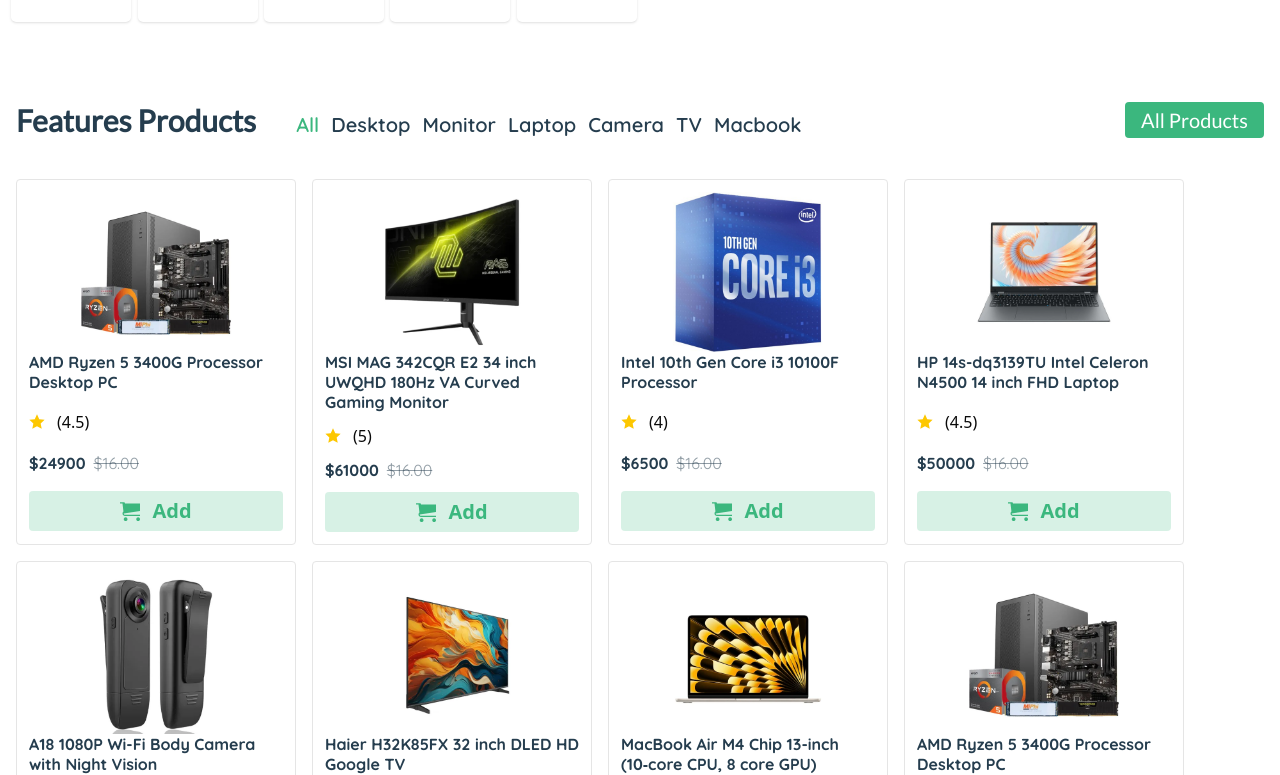
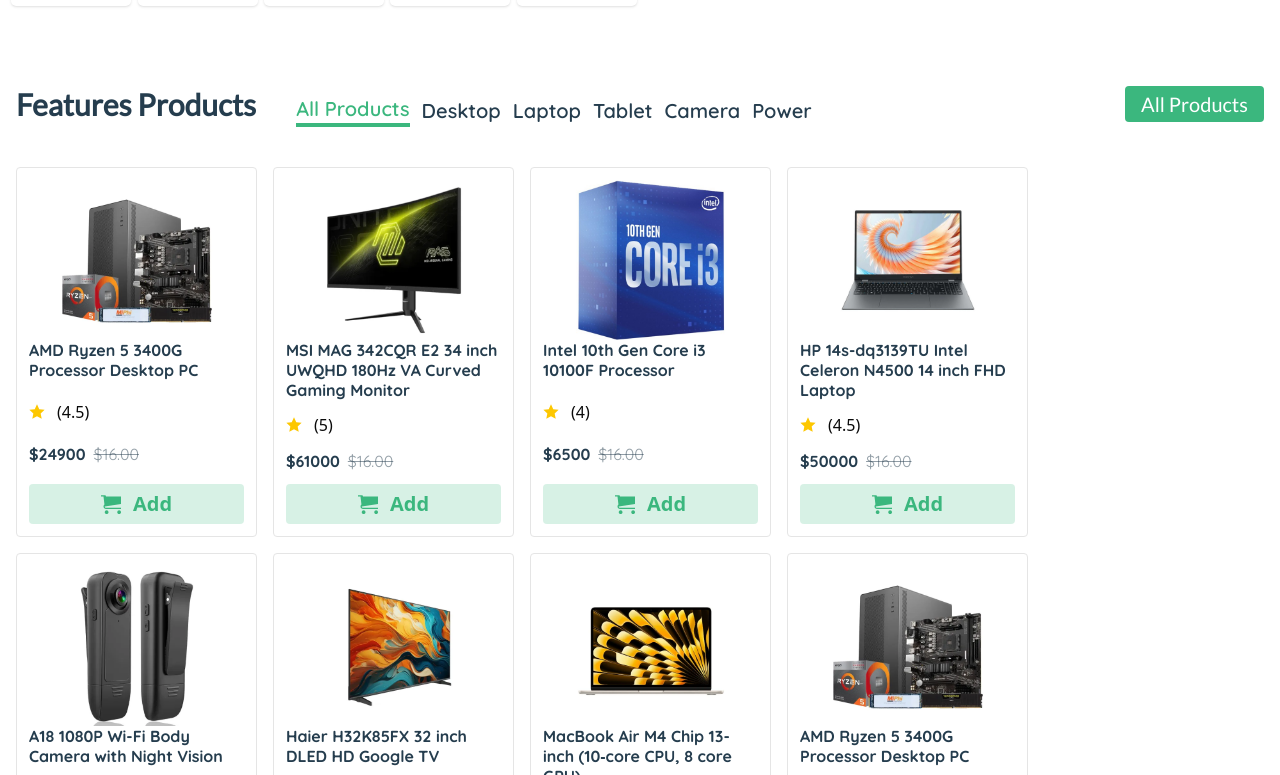
Before and after one commit to Towhid-22/Fashvio, a Next.js app in the folder frontend/: page / in a window 1280 px wide. Shown: the part 1125-1900 px from the top of the page. Built offline with nearby package versions, Linux system fonts and the light colour scheme.

Commit message:
error.js and loading.js added

```diff
--- a/frontend/public/index.js
+++ b/frontend/public/index.js
@@ -593,7 +593,7 @@ const products = [
     price: 3450,
     rating: 4.5,
     category: "Power",
-    isFeatured: false,
+    isFeatured: true,
     newArrival: false,
   },
 ];
--- /dev/null
+++ b/frontend/src/app/error.js
@@ -0,0 +1,25 @@
+"use client"; // Error boundaries must be Client Components
+
+import { useEffect } from "react";
+
+export default function Error({ error, reset }) {
+  useEffect(() => {
+    // Log the error to an error reporting service
+    console.error(error);
+  }, [error]);
+
+  return (
+    <div className="flex flex-col items-center justify-center h-screen">
+      <h2 className="font-lato font-bold text-5xl text-textPrimary">Something went wrong!</h2>
+      <button
+      className="text-3xl font-lato mt-5 bg-primaryColor text-white px-5 py-2 rounded cursor-pointer"
+        onClick={
+
+          () => reset()
+        }
+      >
+        Try again
+      </button>
+    </div>
+  );
+}
--- a/frontend/src/app/layout.js
+++ b/frontend/src/app/layout.js
@@ -25,7 +25,7 @@ const playfair = Playfair_Display({
 });
 
 export const metadata = {
-  title: "Nest",
+  title: "Fashvio",
   description: "Generated by create next app",
 };
 
--- /dev/null
+++ b/frontend/src/app/loading.js
@@ -0,0 +1,15 @@
+import React from "react";
+import { Skeleton } from "@/components/ui/skeleton";
+const loading = () => {
+  return (
+    <div className="flex items-center justify-center space-x-4">
+      <Skeleton className="h-12 w-12 rounded-full" />
+      <div className="space-y-2">
+        <Skeleton className="h-4 w-[250px]" />
+        <Skeleton className="h-4 w-[200px]" />
+      </div>
+    </div>
+  );
+};
+
+export default loading;
--- a/frontend/src/components/category/Category.jsx
+++ b/frontend/src/components/category/Category.jsx
@@ -6,7 +6,7 @@ const Category = () => {
     <div className="mx-auto max-w-[1580px] px-4 mt-6">
       <div className="grid grid-cols-2 sm:grid-cols-5 lg:grid-cols-7 xl:grid-cols-10 2xl:grid-cols-12 gap-4 place-items-center">
         {categories.map((item) => (
-          <div className="shadow p-3 flex flex-col items-center w-30 h-30 justify-center rounded-[5px] cursor-pointer hover:bg-primaryColor/20 transition-all duration-300">
+          <div key={item.id} className="shadow p-3 flex flex-col items-center w-30 h-30 justify-center rounded-[5px] cursor-pointer hover:bg-primaryColor/20 transition-all duration-300">
             <img src={item.image} alt={item.name} className="w-12 h-12" />
             <p className="text-textprimaryColor font-quicksand font-semibold mt-1">
               {item.name}
--- a/frontend/src/components/common/Breadcrumb.jsx
+++ b/frontend/src/components/common/Breadcrumb.jsx
@@ -14,7 +14,6 @@ const Breadcrumb = () => {
     name: name,
     href: `/${pathSegments.slice(0, index + 1).join("/")}`,
   }));
-  console.log(bredcrumbItems);
   return (
     <div className="bg-gray-100 px-4 md:px-0 py-3">
       <Container>
--- a/frontend/src/components/common/Container.jsx
+++ b/frontend/src/components/common/Container.jsx
@@ -1,7 +1,7 @@
 import React from "react";
 
 const Container = ({ children }) => {
-  return <div className="lg:w-[1580px] mx-auto">{children}</div>;
+  return <div className="max-w-[1580px] mx-auto">{children}</div>;
 };
 
 export default Container;
--- a/frontend/src/components/common/Product.jsx
+++ b/frontend/src/components/common/Product.jsx
@@ -6,7 +6,7 @@ import { FaRegHeart } from "react-icons/fa6";
 import { LuArrowRightLeft } from "react-icons/lu";
 import { MdRemoveRedEye } from "react-icons/md";
 
-const Product = ({ product }) => {
+const Product = ({ product, key }) => {
   const [qucikView, setQucikView] = useState(false);
   const [id, setId] = useState(null);
   const qucikViewBtn = (id) => {
@@ -16,7 +16,7 @@ const Product = ({ product }) => {
   return (
     <div>
       <div
-        key={product.id}
+        key={key}
         className="border w-[280px] md:w-[241px] h-[370px] rounded p-3 flex flex-col justify-between gap-3 group relative"
       >
         <div className="">
--- a/frontend/src/components/featuresProducts/FeatureProduct.jsx
+++ b/frontend/src/components/featuresProducts/FeatureProduct.jsx
@@ -1,25 +1,50 @@
 "use client";
 import React, { useState } from "react";
-import { RiStarFill } from "react-icons/ri";
-import { ImCart } from "react-icons/im";
-import { FaRegHeart } from "react-icons/fa6";
-import { LuArrowRightLeft } from "react-icons/lu";
-import { MdRemoveRedEye } from "react-icons/md";
 import { products } from "../../../public";
 import Link from "next/link";
+import Product from "../common/Product";
 
 const FeatureProduct = () => {
-  const [menu, setMenu] = useState("All");
+  const [menu, setMenu] = useState("All Products");
 
+  // const featureCategory = [
+  //   "All Products",
+  //   ...new Set(
+  //     products.map((product) => product.isFeatured && product.category)
+  //   ),
+  // ];
   const featureCategory = [
-    "All",
-    ...new Set(
-      products.map((product) => product.isFeatured && product.category)
-    ),
+    {
+      id: 1,
+      name: "All Products",
+    },
+    {
+      id: 2,
+      name: "Desktop",
+    },
+    {
+      id: 3,
+      name: "Laptop",
+    },
+    {
+      id: 4,
+      name: "Tablet",
+    },
+    {
+      id: 5,
+      name: "Camera",
+    },
+    {
+      id: 6,
+      name: "Power",
+    },
   ];
 
+  const handleActiveTab = (name) => {
+    setMenu(name);
+  };
   const filterFeaturesProducts =
-    menu === "All"
+    menu === "All Products"
       ? products.filter((product) => {
           return product.isFeatured;
         })
@@ -34,15 +59,17 @@ const FeatureProduct = () => {
             Features Products
           </h1>
           <ul className="hidden xl:flex items-center gap-3">
-            {featureCategory.map((category) => (
+            {featureCategory.map((category, index) => (
               <li
-                onClick={() => setMenu(category)}
-                key={category}
+                onClick={() => handleActiveTab(category.name)}
+                key={index}
                 className={`font-quicksand text-xl font-semibold cursor-pointer hover:text-primaryColor ${
-                  menu === category ? "text-primaryColor" : "text-textPrimary"
+                  menu === category.name
+                    ? "text-primaryColor border-b-4 border-primaryColor"
+                    : "text-textPrimary"
                 }`}
               >
-                {category}
+                {category.name}
               </li>
             ))}
           </ul>
@@ -61,56 +88,7 @@ const FeatureProduct = () => {
             </h1>
           ) : (
             filterFeaturesProducts.map((product) => (
-              <div
-                key={product.id}
-                className="border w-[280px] rounded p-3 flex flex-col justify-between gap-3 group relative"
-              >
-                <div className="">
-                  <div className="w-full flex items-center justify-center">
-                    <img
-                      src={product.img}
-                      alt={product.title}
-                      className="w-40"
-                    />
-                  </div>
-                  <p className="font-quicksand font-bold leading-5 text-textPrimary">
-                    {product.title}
-                  </p>
-                </div>
-                <div className="flex items-center gap-3">
-                  <RiStarFill className="text-yellow-400" />
-                  <span>({product.rating})</span>
-                </div>
-                <div className="font-quicksand font-bold leading-5 text-textPrimary flex items-center gap-2">
-                  <p>${product.price}</p>
-                  <del className="font-normal text-textPrimary/50">$16.00</del>
-                </div>
-                <div className="w-full">
-                  <button className="text-primaryColor w-full bg-primaryColor/20 flex items-center justify-center text-xl py-1.5 px-2 font-bold cursor-pointer rounded gap-3">
-                    <ImCart /> Add
-                  </button>
-                </div>
-                <ul className="absolute top-1 right-1 hidden items-center gap-1 group-hover:flex group-hover:flex-col group-hover:gap-1">
-                  <li
-                    title="Add to Compare"
-                    className="border size-9 rounded-full flex items-center justify-center hover:bg-primaryColor text-textPrimary hover:text-white font-bold transition-all duration-300 cursor-pointer"
-                  >
-                    <LuArrowRightLeft />
-                  </li>
-                  <li
-                    title="Add to Favorite"
-                    className="border size-9 rounded-full flex items-center justify-center hover:bg-primaryColor text-textPrimary hover:text-white font-bold transition-all duration-300 cursor-pointer"
-                  >
-                    <FaRegHeart />
-                  </li>
-                  <li
-                    title="Quick View"
-                    className="border size-9 rounded-full flex items-center justify-center hover:bg-primaryColor text-textPrimary hover:text-white font-bold transition-all duration-300 cursor-pointer"
-                  >
-                    <MdRemoveRedEye />
-                  </li>
-                </ul>
-              </div>
+              <Product key={product.id} product={product} />
             ))
           )}
         </div>
--- a/frontend/src/components/navbar/NavbarCenter.jsx
+++ b/frontend/src/components/navbar/NavbarCenter.jsx
@@ -41,9 +41,7 @@ const NavbarCenter = () => {
             <div className="flex items-center gap-[30px]">
               {/* Logo */}
               <Link href="/">
-                <h3 className="text-[45px] font-bold text-primaryColor font-quicksand tracking-wider">
-                  Fashvio
-                </h3>
+                <img src="logo.png" alt="" />
               </Link>
               {/* Search Bar */}
             </div>
--- /dev/null
+++ b/frontend/src/components/ui/skeleton.jsx
@@ -0,0 +1,15 @@
+import { cn } from "@/lib/utils"
+
+function Skeleton({
+  className,
+  ...props
+}) {
+  return (
+    <div
+      data-slot="skeleton"
+      className={cn("bg-accent animate-pulse rounded-md", className)}
+      {...props} />
+  );
+}
+
+export { Skeleton }
```
Also changed, not shown: frontend/src/components/navbar/NavbarBottom.jsx (+0 -32 lines), frontend/public/logo.png, 1 other file (tests, documents, lock files or other folders).
